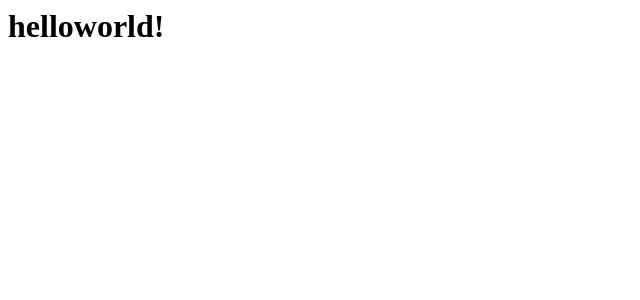
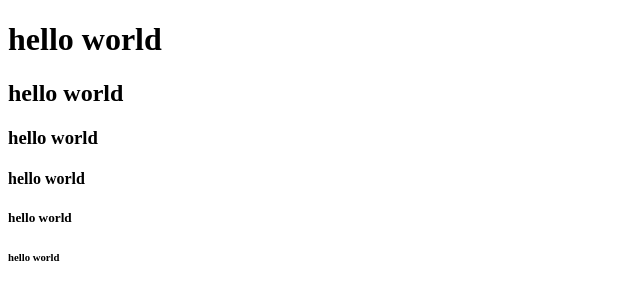
Before and after one commit to skncvo/first, a plain HTML site: page index.html in a window 1280 px wide. Shown: the whole page, without its empty margins (0-640 px from the left). Drawn offline with Linux system fonts and the light colour scheme.

Commit message:
index.html 수

```diff
--- a/index.html
+++ b/index.html
@@ -1 +1,16 @@
-<h1> helloworld!</hl>
+<!DOCTYPE html>
+<html lang="en">
+<head>
+    <meta charset="UTF-8">
+    <meta name="viewport" content="width=device-width, initial-scale=1.0">
+    <title>Document</title>
+</head>
+<body>
+    <h1>hello world</h1>
+    <h2>hello world</h2>
+    <h3>hello world</h3>
+    <h4>hello world</h4>
+    <h5>hello world</h5>
+    <h6>hello world</h6>
+</body>
+</html>
```
